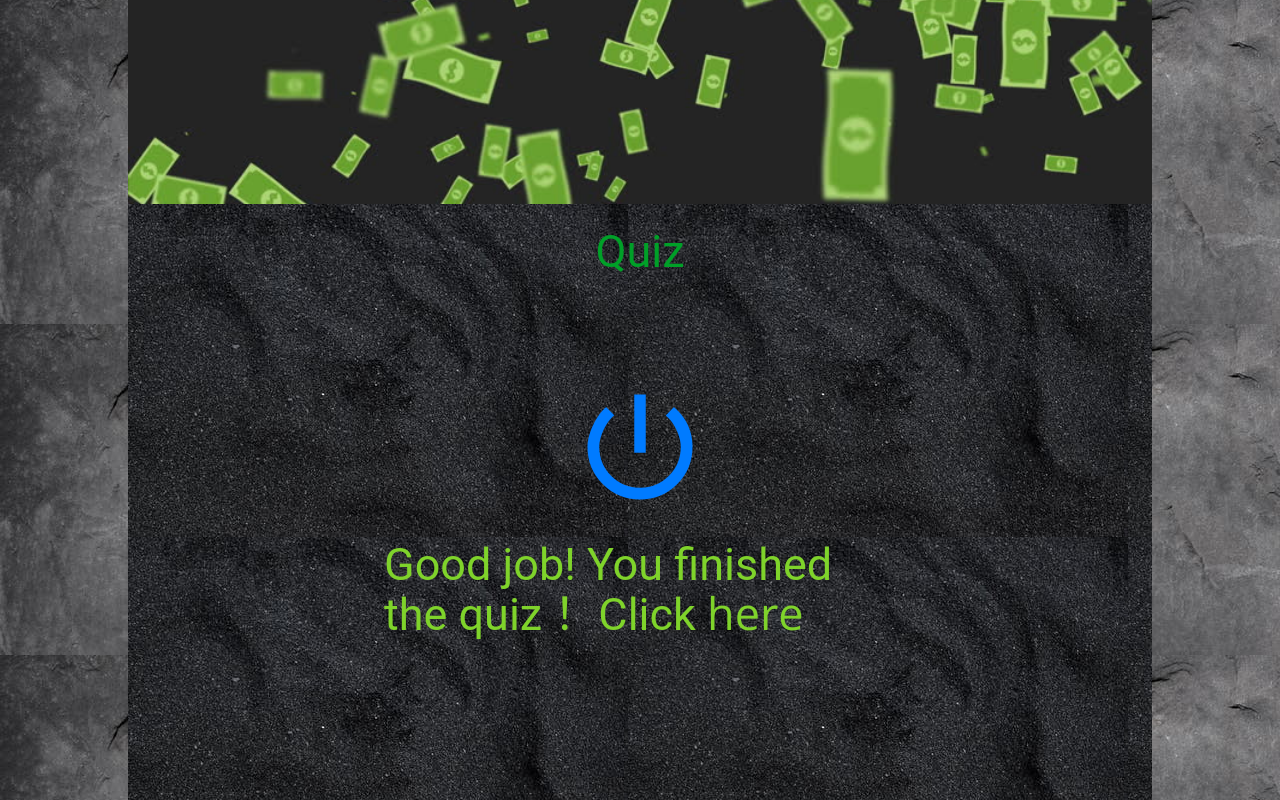
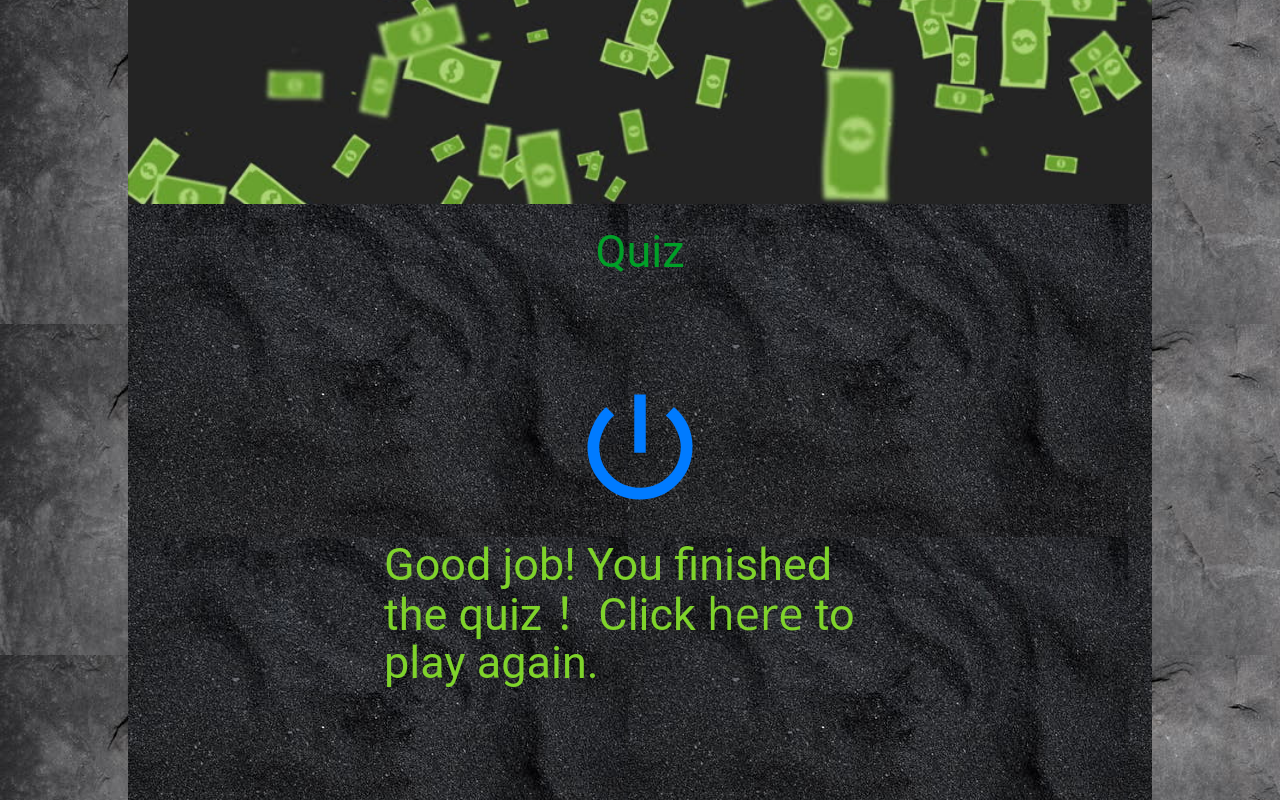
Before and after one commit to RasmitDevkota/EverFiInsurance.github.io, a plain HTML site: page public/index.html in a window 1280 px wide. Shown: the part 4996-5796 px from the top of the page. Drawn offline with nearby package versions, Linux system fonts and the light colour scheme.

Commit message:
Gitacora saved 1 changed files

```diff
--- a/public/index.html
+++ b/public/index.html
@@ -480,7 +480,7 @@
                         </form>
 
                         <div id="done" style="display: none; display: flex; flex-direction: row; justify-content: center;">
-                            <h2 id="message" style="color: #7fd32b;">Good job! You finished the quiz！ Click <a>here</a></h2>
+                            <h2 id="message" style="color: #7fd32b;">Good job! You finished the quiz！ Click <a>here</a> to play again.</h2>
                         </div>
 
                     </div>
```
